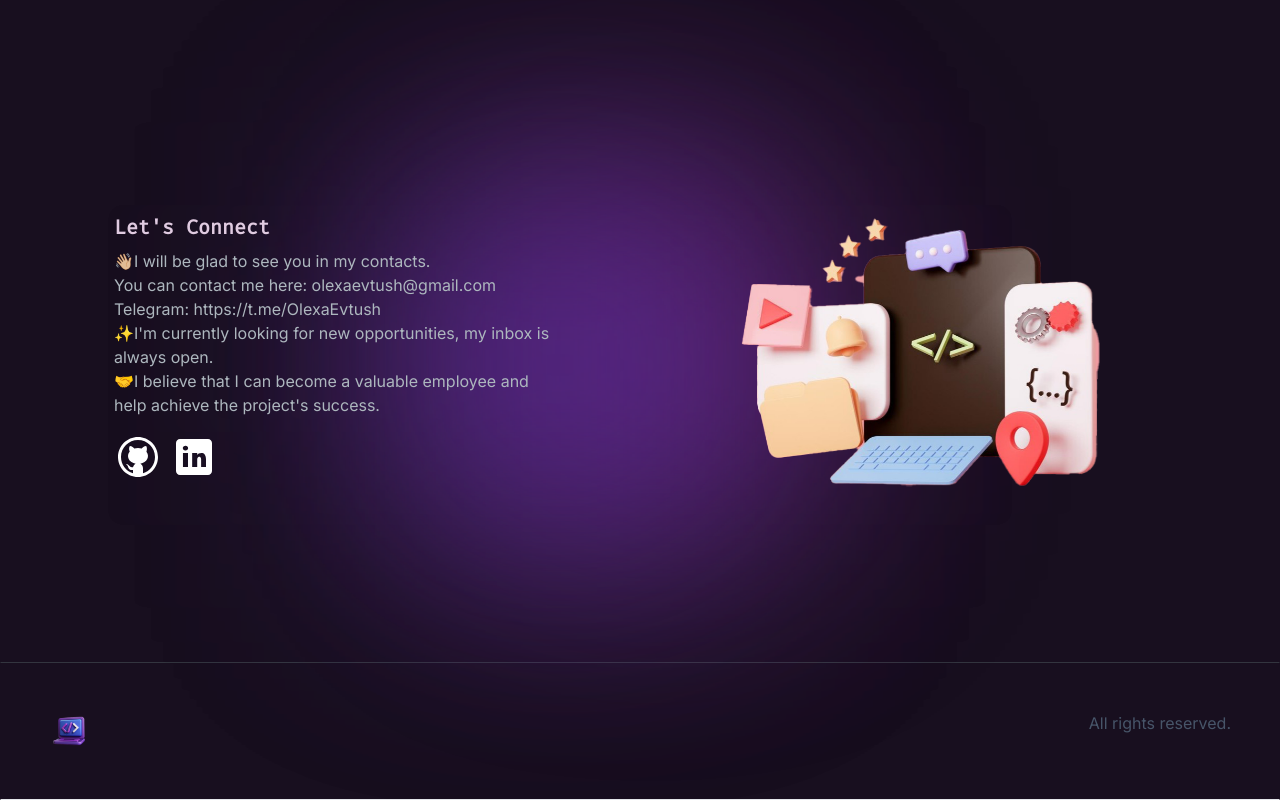
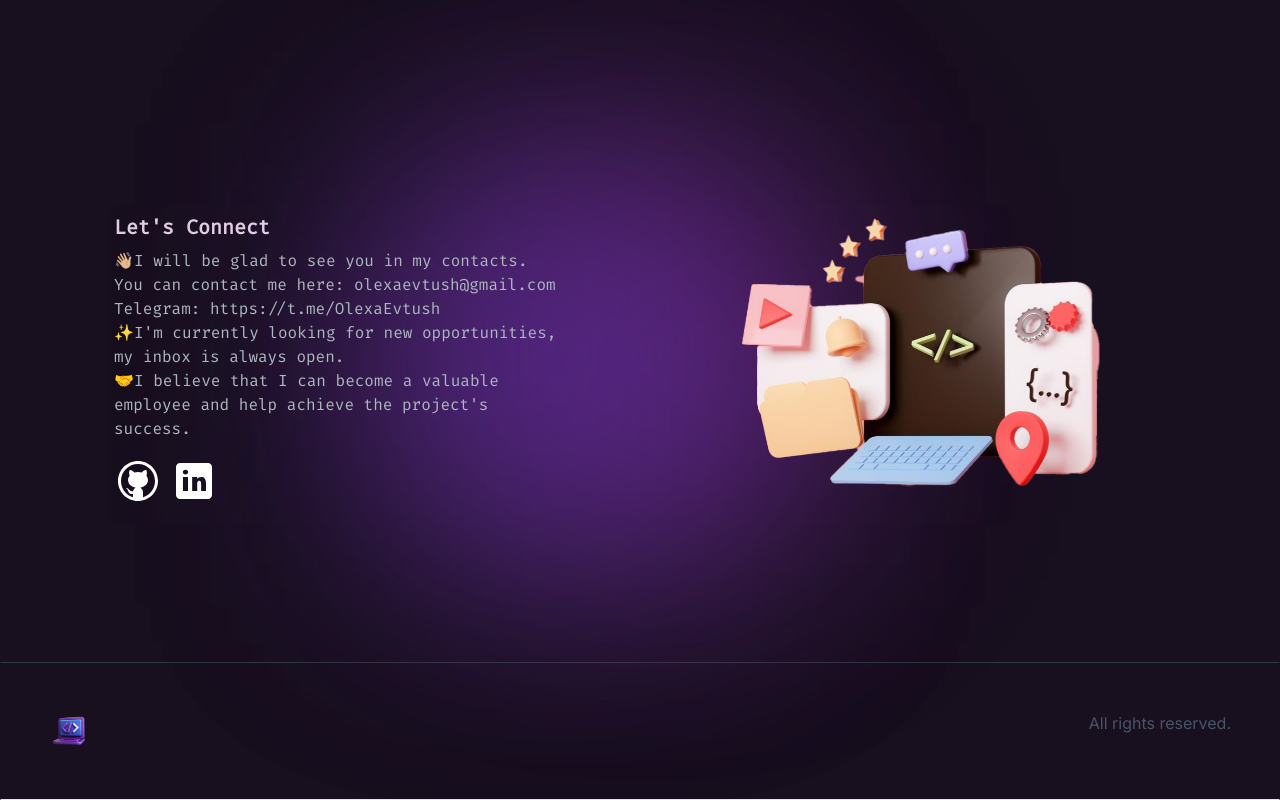
Before and after one commit to oleksaYevtush/myPortfolio, a Next.js app: page / in a window 1280 px wide. Shown: the part 6445-7245 px from the top of the page. Built offline with nearby package versions, Linux system fonts and the light colour scheme.

Commit message:
Update EmailSection.jsx

```diff
--- a/src/app/components/EmailSection.jsx
+++ b/src/app/components/EmailSection.jsx
@@ -10,7 +10,7 @@ const EmailSection = () => {
   return (
     <section
       id="contact"
-      className="relative grid gap-4 py-24 my-12 sm:pt-0 md:gap-6 sm:gap-8 md:grid-cols-2 md:my-12 sm:justify-items-center">
+      className="font-title relative grid gap-4 py-24 my-12 sm:pt-0 md:gap-6 sm:gap-8 md:grid-cols-2 md:my-12 sm:justify-items-center">
       <div className=" bg-[#512f6bb2] rounded-[15px] md:-translate-x-1/4 h-80 w-80 blur-[125px] scale-120 opacity-130 absolute top-50 -left-45 transform -translate-x-1/2 -translate-1/2 animate-infinite animate-pulse animation-delay-3000"></div>
       <div className=" bg-[#8f2b9eae] rounded-[15px] md:-translate-x-1/4 h-80 w-80 blur-[125px] scale-120 opacity-130 absolute top-30 -left-55 transform -translate-x-1/2 -translate-1/2 animate-infinite animate-pulse animation-delay-2000"></div>
       <div className=" bg-[#4f2898af] rounded-[15px] md:-translate-x-1/4 h-80 w-80 blur-[125px] scale-120 opacity-130 absolute top-30 -left-65 transform -translate-x-1/2 -translate-1/2 animate-infinite animate-pulse animation-delay-4000"></div>
```
